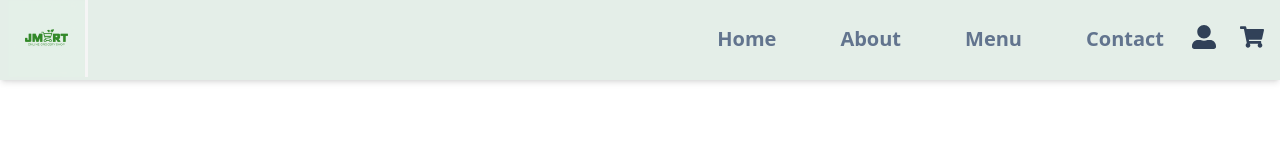
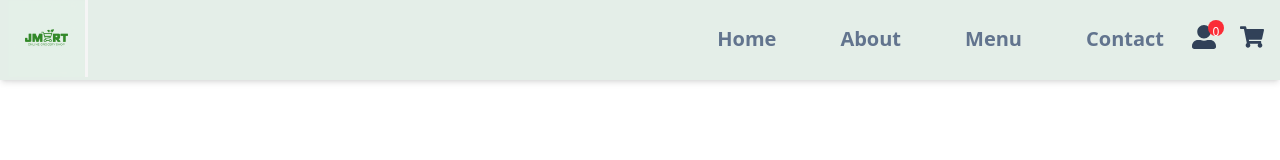
Before and after one commit to Jamesdai05/grocery-frontend, a React (Vite) app: page / in a window 1280 px wide. Shown: the top 160 px of the page. Built offline with nearby package versions, Linux system fonts and the light colour scheme.

Commit message:
add the badage

```diff
--- a/src/components/header/Header.jsx
+++ b/src/components/header/Header.jsx
@@ -28,8 +28,11 @@ const Header = () => {
               <Link to="/contact">Contact</Link>
             </li>
           </nav>
-          <div className="text-2xl flex gap-x-6 text-slate-700 p-x-4">
+          <div className="text-2xl flex gap-x-6 text-slate-700 p-x-4 relative">
             <FaUserAlt />
+            <div className="text-xs bg-red-500 w-[16px] h-[16px] rounded-full text-white absolute p-1 text-center top-[-5px] left-[16px]">
+              0
+            </div>
             <FaShoppingCart className="me-2" />
           </div>
         </div>
```
